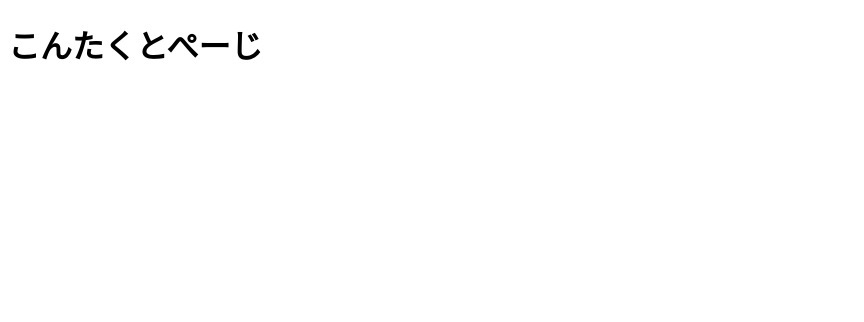
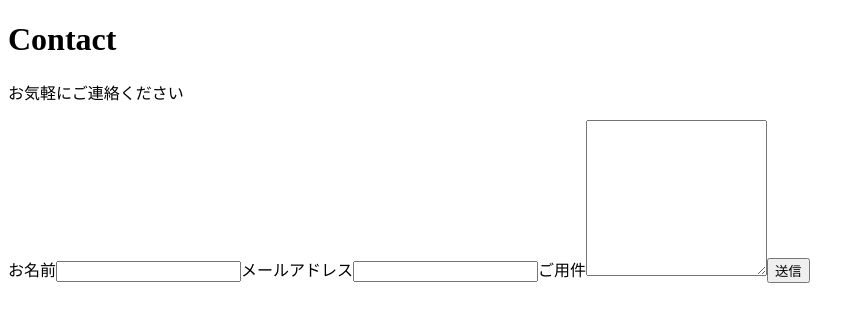
Before and after one commit to mt-satak/nextjs-portfolio, a Next.js app: page /contact in a window 1280 px wide. Shown: the top 322 px of the page, without its empty margins (0-864 px from the left). Built offline with nearby package versions, Linux system fonts and the light colour scheme.

Commit message:
コンタクトページ内のフォーム要素を作成

```diff
--- a/src/pages/contact.js
+++ b/src/pages/contact.js
@@ -1,6 +1,22 @@
 const Contact = () => {
   return (
-    <h1>こんたくとぺーじ</h1>
+    <>
+      <div>
+        <div>
+          <h1>Contact</h1>
+          <p>お気軽にご連絡ください</p>
+          <form>
+            <label htmlFor="name">お名前</label>
+            <input type="text" name="name" id="name" required />
+            <label htmlFor="email">メールアドレス</label>
+            <input type="email" name="email" id="email" required />
+            <label htmlFor="textarea">ご用件</label>
+            <textarea name="message" rows="10" id="textarea" required></textarea>
+            <button type="submit">送信</button>
+          </form>
+        </div>
+      </div>
+    </>
   )
 }
 
```
